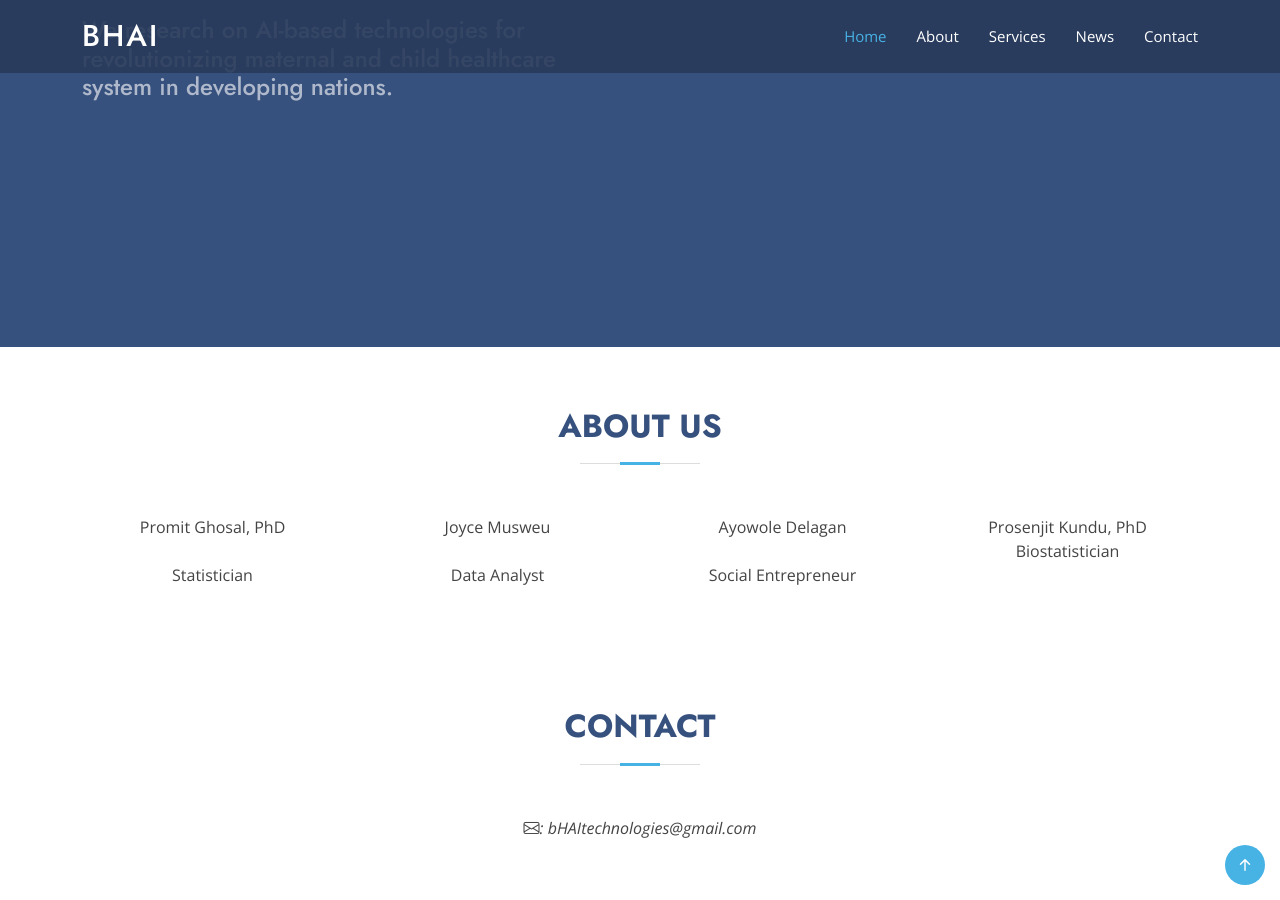
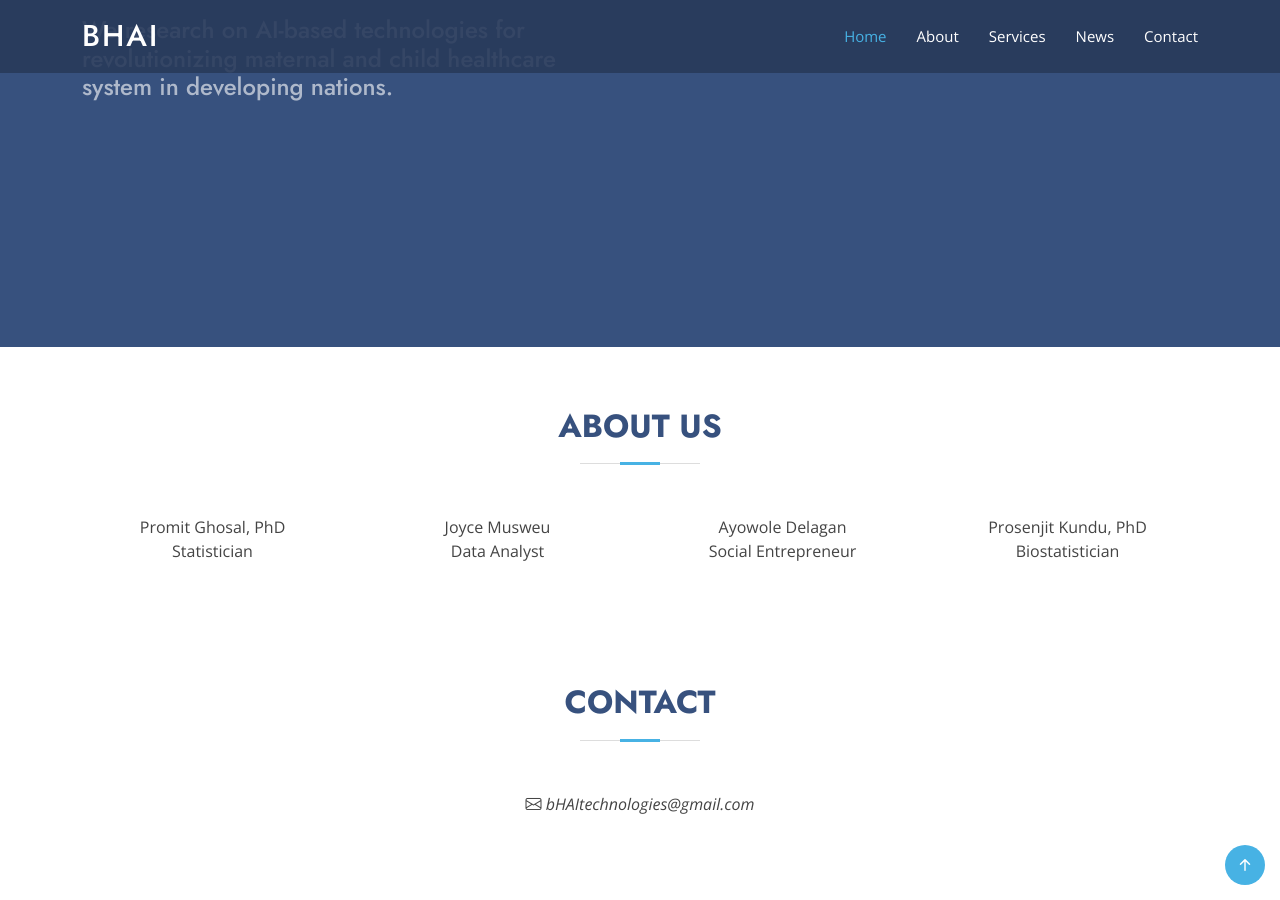
Before and after one commit to betterhealthusingAI/betterhealthusingAI.github.io, a Jekyll site: the page built from index.html, in a window 1280 px wide and 900 px high, scrolled down 373 px. Built offline with Jekyll 4.4.1, drawn with Linux system fonts in a browser that asks for light colours.

Commit message:
Update design_one.html

```diff
--- a/_layouts/design_one.html
+++ b/_layouts/design_one.html
@@ -91,9 +91,9 @@
         </div>
 
         <div class="row content">
-          <div class="col-lg-3"> <center> Promit Ghosal, PhD </center> <br/> <center> Statistician </center> </div>
-          <div class="col-lg-3"> <center> Joyce Musweu </center> <br/> <center> Data Analyst </center> </div>
-          <div class="col-lg-3"> <center> Ayowole Delagan </center> <br/> <center> Social Entrepreneur </center> </div>
+          <div class="col-lg-3"> <center> Promit Ghosal, PhD </center>  <center> Statistician </center> </div>
+          <div class="col-lg-3"> <center> Joyce Musweu </center> <center> Data Analyst </center> </div>
+          <div class="col-lg-3"> <center> Ayowole Delagan </center> <center> Social Entrepreneur </center> </div>
           <div class="col-lg-3"> <center> Prosenjit Kundu, PhD </center>  <center> Biostatistician </center> </div>
         </div>
 
@@ -113,7 +113,7 @@
 
         <div class="row content">
 
-          <div class="col-lg-12  center-block text-center"> <i class="bi bi-envelope">: bHAItechnologies@gmail.com</i> </div>
+          <div class="col-lg-12  center-block text-center"> <i class="bi bi-envelope"> bHAItechnologies@gmail.com</i> </div>
 
         </div>
 
```
